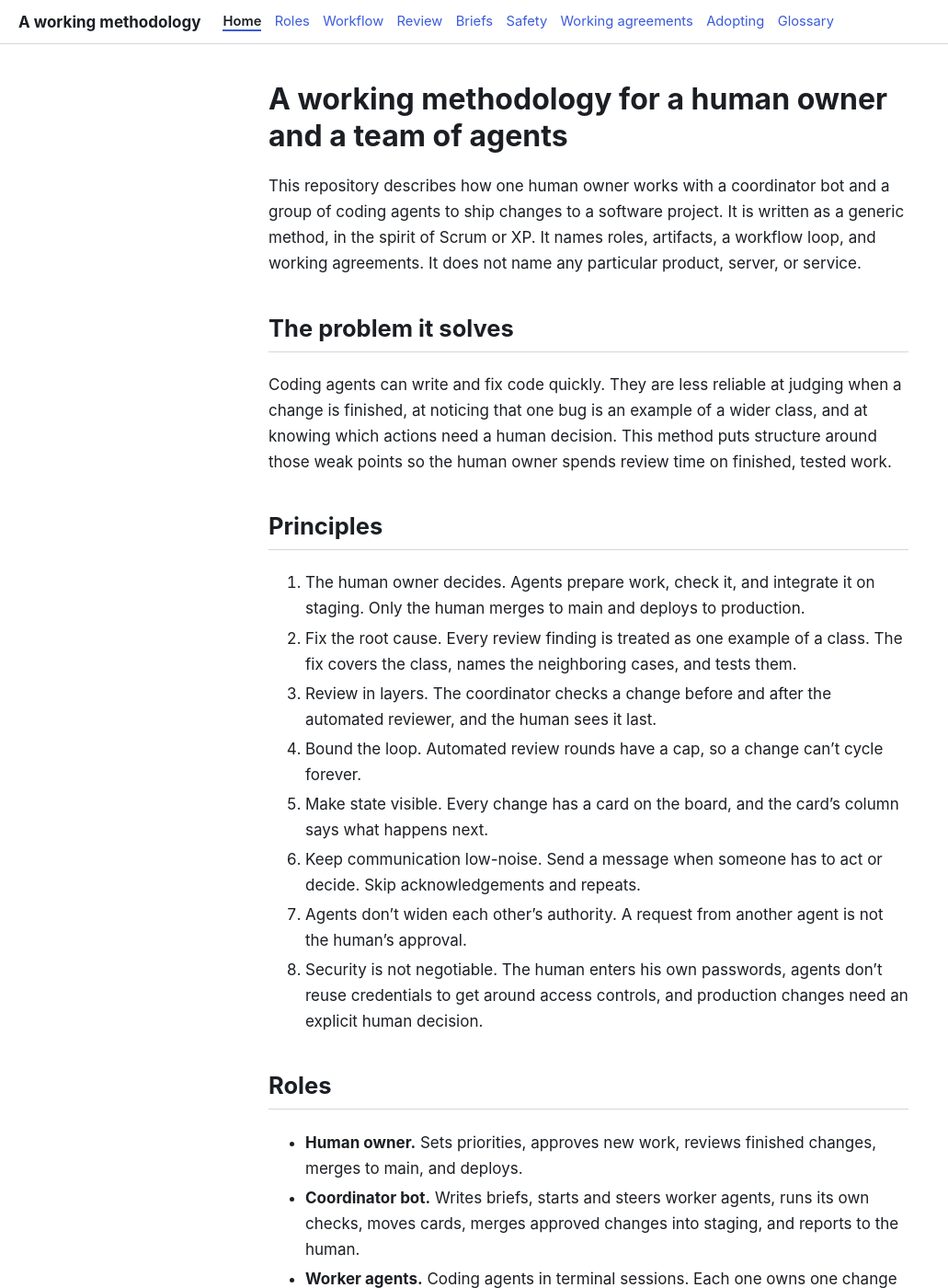
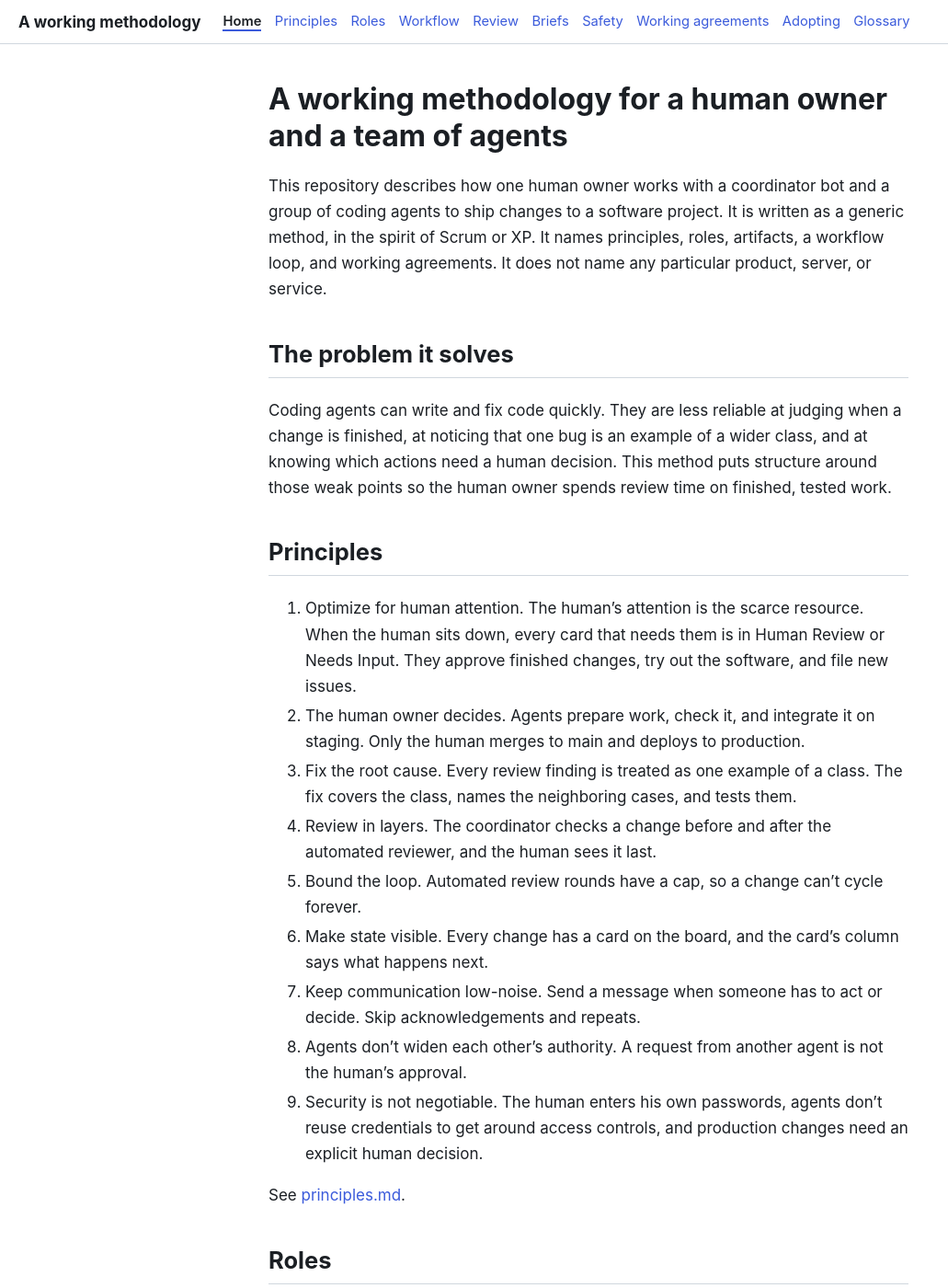
Before and after one commit to tangentcode/methodology, a Jekyll site: the page built from README.md, in a window 1280 px wide and 1400 px high. Shown: the whole window at 92% size, without its empty margins (0-1031 px from the left). Built offline with Jekyll 4.4.1, drawn with Linux system fonts in a browser that asks for light colours; our own code applies the rules of GitHub Pages for plain Markdown files; some of the changed text lies outside the part shown.

Commit message:
Add a Principles page that starts with optimizing for human attention

```diff
--- a/README.md
+++ b/README.md
@@ -1,6 +1,6 @@
 # A working methodology for a human owner and a team of agents
 
-This repository describes how one human owner works with a coordinator bot and a group of coding agents to ship changes to a software project. It is written as a generic method, in the spirit of Scrum or XP. It names roles, artifacts, a workflow loop, and working agreements. It does not name any particular product, server, or service.
+This repository describes how one human owner works with a coordinator bot and a group of coding agents to ship changes to a software project. It is written as a generic method, in the spirit of Scrum or XP. It names principles, roles, artifacts, a workflow loop, and working agreements. It does not name any particular product, server, or service.
 
 ## The problem it solves
 
@@ -8,14 +8,17 @@ Coding agents can write and fix code quickly. They are less reliable at judging
 
 ## Principles
 
-1. The human owner decides. Agents prepare work, check it, and integrate it on staging. Only the human merges to main and deploys to production.
-2. Fix the root cause. Every review finding is treated as one example of a class. The fix covers the class, names the neighboring cases, and tests them.
-3. Review in layers. The coordinator checks a change before and after the automated reviewer, and the human sees it last.
-4. Bound the loop. Automated review rounds have a cap, so a change can't cycle forever.
-5. Make state visible. Every change has a card on the board, and the card's column says what happens next.
-6. Keep communication low-noise. Send a message when someone has to act or decide. Skip acknowledgements and repeats.
-7. Agents don't widen each other's authority. A request from another agent is not the human's approval.
-8. Security is not negotiable. The human enters his own passwords, agents don't reuse credentials to get around access controls, and production changes need an explicit human decision.
+1. Optimize for human attention. The human's attention is the scarce resource. When the human sits down, every card that needs them is in Human Review or Needs Input. They approve finished changes, try out the software, and file new issues.
+2. The human owner decides. Agents prepare work, check it, and integrate it on staging. Only the human merges to main and deploys to production.
+3. Fix the root cause. Every review finding is treated as one example of a class. The fix covers the class, names the neighboring cases, and tests them.
+4. Review in layers. The coordinator checks a change before and after the automated reviewer, and the human sees it last.
+5. Bound the loop. Automated review rounds have a cap, so a change can't cycle forever.
+6. Make state visible. Every change has a card on the board, and the card's column says what happens next.
+7. Keep communication low-noise. Send a message when someone has to act or decide. Skip acknowledgements and repeats.
+8. Agents don't widen each other's authority. A request from another agent is not the human's approval.
+9. Security is not negotiable. The human enters his own passwords, agents don't reuse credentials to get around access controls, and production changes need an explicit human decision.
+
+See [principles.md](principles.md).
 
 ## Roles
 
@@ -40,6 +43,7 @@ Starting a new project? Begin with [adopting.md](adopting.md).
 
 | File | Contents |
 |---|---|
+| [principles.md](principles.md) | General principles, starting with optimizing for human attention |
 | [roles.md](roles.md) | Who does what, and what each role must not do |
 | [workflow.md](workflow.md) | Board columns, the loop, definitions of ready and done |
 | [review.md](review.md) | Review layers, round cap, the root-cause rule, the gate into human review |
--- a/_config.yml
+++ b/_config.yml
@@ -26,6 +26,7 @@ defaults:
       layout: default
 nav:
   - { file: README.md, label: Home }
+  - { file: principles.md, label: Principles }
   - { file: roles.md, label: Roles }
   - { file: workflow.md, label: Workflow }
   - { file: review.md, label: Review }
```
Also changed, not shown: principles.md (added, +43 -0 lines).
